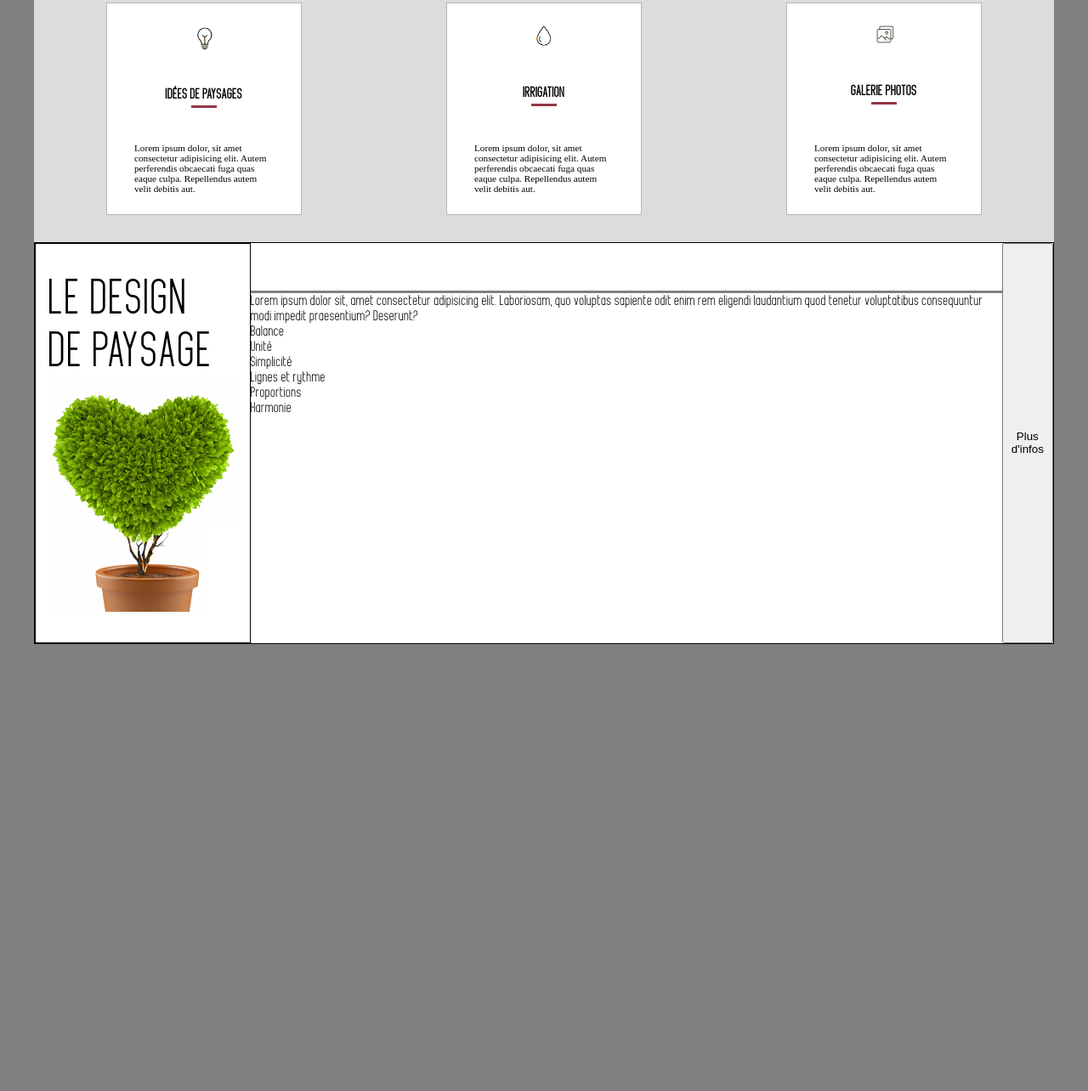
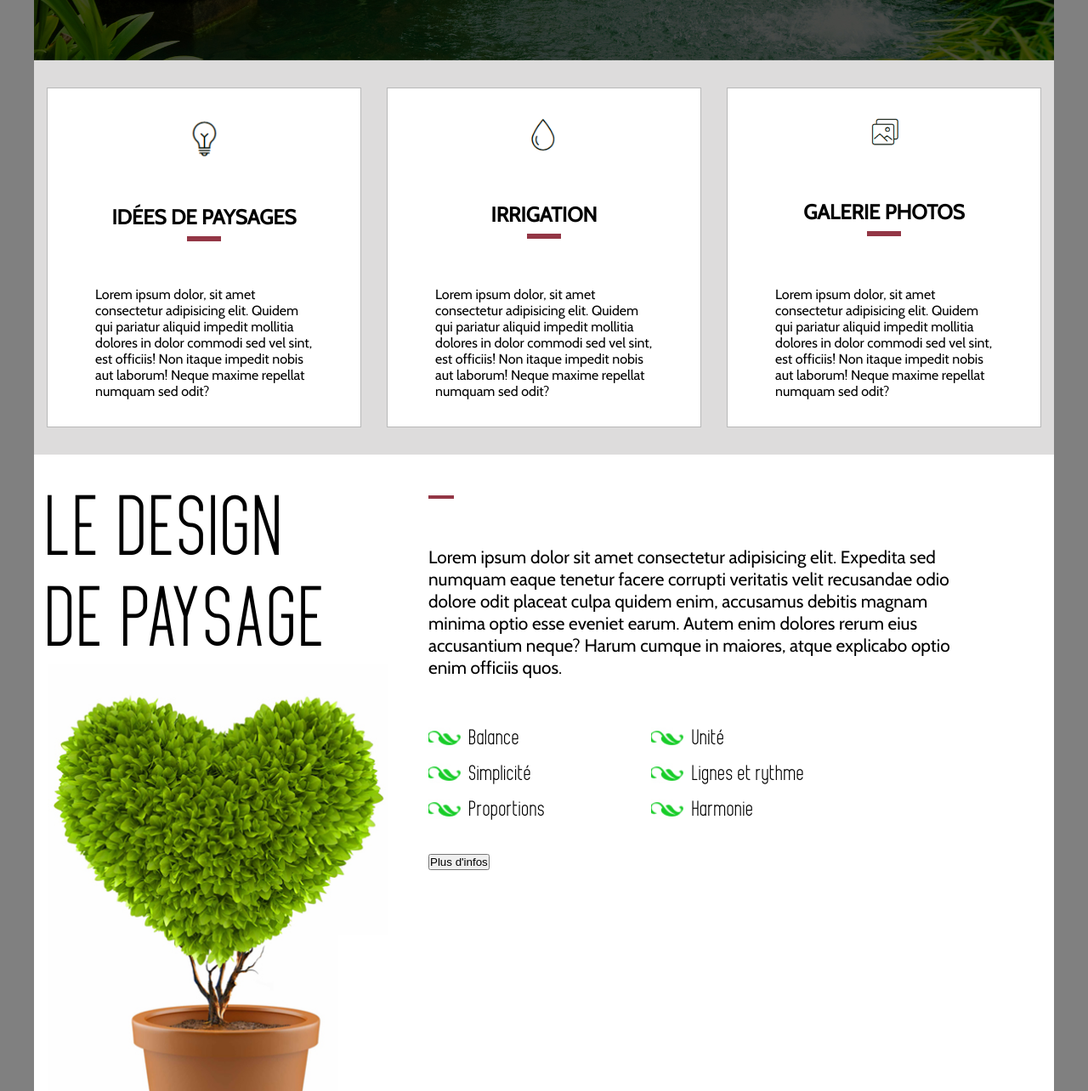
Before and after one commit to Rcamenen/Garden, a plain HTML site: page index.html in a window 1280 px wide. Shown: the part 391-1675 px from the top of the page at 85% size. Before the commit the page ends 1149 px from the top, so only its background shows below. Drawn offline with Linux system fonts and the light colour scheme.

Commit message:
Construction index.html et style.css

```diff
--- a/index.html
+++ b/index.html
@@ -32,42 +32,44 @@
                 <div class="titleBox">
                     <h2>Idées de paysages</h2>
                 </div>
-                <p>Lorem ipsum dolor, sit amet consectetur adipisicing elit. Autem perferendis obcaecati fuga quas eaque culpa. Repellendus autem velit debitis aut.</p>
+                <p>Lorem ipsum dolor, sit amet consectetur adipisicing elit. Quidem qui pariatur aliquid impedit mollitia dolores in dolor commodi sed vel sint, est officiis! Non itaque impedit nobis aut laborum! Neque maxime repellat numquam sed odit?</p>
             </div>
             <div class="category">
                 <img src="./images/goutte.PNG" alt="" class="iconeCategory">
                 <div class="titleBox">
                     <h2>Irrigation</h2>
                 </div>
-                <p>Lorem ipsum dolor, sit amet consectetur adipisicing elit. Autem perferendis obcaecati fuga quas eaque culpa. Repellendus autem velit debitis aut.</p>
+                <p>Lorem ipsum dolor, sit amet consectetur adipisicing elit. Quidem qui pariatur aliquid impedit mollitia dolores in dolor commodi sed vel sint, est officiis! Non itaque impedit nobis aut laborum! Neque maxime repellat numquam sed odit?</p>
             </div>
             <div class="category">
                 <img src="./images/photos.PNG" alt="" class="iconeCategory">
                 <div class="titleBox">
                     <h2>Galerie photos</h2>
                 </div>
-                <p>Lorem ipsum dolor, sit amet consectetur adipisicing elit. Autem perferendis obcaecati fuga quas eaque culpa. Repellendus autem velit debitis aut.</p>
+                <p>Lorem ipsum dolor, sit amet consectetur adipisicing elit. Quidem qui pariatur aliquid impedit mollitia dolores in dolor commodi sed vel sint, est officiis! Non itaque impedit nobis aut laborum! Neque maxime repellat numquam sed odit?</p>
+
             </div>
         </section>
         <div id="CTA">
 
             <div id="left">
                 <h2>LE DESIGN <br>DE PAYSAGE</h2>
-                <img src="./images/home-02.jpg" alt="">
+                <img src="./images/home-02.jpg" alt="">Lorem ipsum dolor, sit amet consectetur adipisicing elit. Autem perferendis obcaecati fuga quas eaque culpa. Repellendus autem velit debitis aut.
             </div>
 
             <div id="right">
-                <hr size="5px" noshade="">
-                <p>Lorem ipsum dolor sit, amet consectetur adipisicing elit. Laboriosam, quo voluptas sapiente odit enim rem eligendi laudantium quod tenetur voluptatibus consequuntur modi impedit praesentium? Deserunt?</p>
-                <div id="item">Balance</div>
-                <div id="item">Unité</div>
-                <div id="item">Simplicité</div>
-                <div id="item">Lignes et rythme</div>
-                <div id="item">Proportions</div>
-                <div id="item">Harmonie</div>
+                <div id="line"></div>
+                <p id="CTAPara" >Lorem ipsum dolor sit amet consectetur adipisicing elit. Expedita sed numquam eaque tenetur facere corrupti veritatis velit recusandae odio dolore odit placeat culpa quidem enim, accusamus debitis magnam minima optio esse eveniet earum. Autem enim dolores rerum eius accusantium neque? Harum cumque in maiores, atque explicabo optio enim officiis quos.</p>
+                    <ul id="itemBox">
+                        <li class="item"><img src="./images/feuille-picto.jpg" alt=""><p>Balance</p></li>
+                        <li class="item"><img src="./images/feuille-picto.jpg" alt=""><p>Unité</p></li>
+                        <li class="item"><img src="./images/feuille-picto.jpg" alt=""><p>Simplicité</p></li>
+                        <li class="item"><img src="./images/feuille-picto.jpg" alt=""><p>Lignes et rythme</p></li>
+                        <li class="item"><img src="./images/feuille-picto.jpg" alt=""><p>Proportions</p></li>
+                        <li class="item"><img src="./images/feuille-picto.jpg" alt=""><p>Harmonie</p></li>
+                    </ul>
+            <button>Plus d'infos</button>
             </div>
-
-            <button>Plus d'infos</button>
 
         </div>
     </main>
--- a/style.css
+++ b/style.css
@@ -9,7 +9,7 @@
     --color-2: #17CD28;
 
     --font-title: 'megan_juneregular';
-    --font-para: 'cabin-bold-webfont';
+    --font-para: 'cabin-regular-webfont';
 }
 
 *{
@@ -91,7 +91,7 @@ body{
 }
 
 #main #slider{
-    height: 300px;
+    height: 400px;
     background-image: url('./images/swiper-3.jpg');
     background-position: bottom;
     background-size: cover;
@@ -104,7 +104,7 @@ body{
 }
 
 #main #slider h1{
-    font-size: 6rem;
+    font-size: 10rem;
     font-weight: 400;
     letter-spacing: 1rem;
     line-height: 1;
@@ -112,7 +112,7 @@ body{
 
 #main #slider p{
     line-height: 1;
-    font-size: 1.6rem;
+    font-size: 3rem;
     height: 60px;
 }
 
@@ -132,23 +132,22 @@ body{
 }
 
 .category{
-    width: 230px;
-    height: 250px;
+    width: 370px;
+    height: 400px;
     background-color: white;
     display: flex;
     flex-direction: column;
     justify-content: space-between;
     align-items: center;
-    padding: 24px 32px;
-    gap: 16px;
+    padding: 32px 56px;
     border: 1px solid rgba(129, 129, 129, 0.565);
 }
 
 .category .titleBox{
-    border-bottom: 3px solid var(--color-1);
+    border-bottom: 6px solid var(--color-1);
     text-align: center;
-    width: 30px;
-    padding-bottom: 4px;
+    width: 40px;
+    padding-bottom: 8px;
     display: flex;
     justify-content: center;
 }
@@ -156,43 +155,84 @@ body{
 .category h2{
     display: inline;
     text-align: center;
-    font-size: 1rem;
+    font-size: 1.5rem;
     text-transform: uppercase;
     white-space: preserve nowrap;
+    font-family: var(--font-para);
 }
 
 .category p{
 
-    font-size: 0.7rem;
+    font-size: 1rem;
     font-family: var(--font-para);
 
 }
 
 .iconeCategory{
-    width: 25px;
+    width: 40px;
 }
 
 #CTA{
     display: flex;
     background-color: white;
-    border: 1px solid;
 }
 
 #CTA #left{
-    /* width: 40%; */
-    border: 1px solid;
     padding: 32px 16px;
 }
 
 #CTA #right{
-    padding: 56px 0;
+    padding: 48px 80px 32px 32px;
+}
+
+#paraCTABox{
+    overflow: visible;
+    width: 30px;
+}
+
+#line{
+    height: 1px;
+    width: 30px;
+    border-top:4px solid var(--color-1);
+
+}
+
+#CTAPara{
+    margin-top: 56px;
+    font-family: var(--font-para);
+    font-size: 1.3rem;
+}
+
+#CTA #right #itemBox{
+    margin-top: 40px;
+    display: flex;
+    flex-wrap: wrap;
+}
+
+#CTA #right #itemBox .item{
+    width: 40%;
+    display: flex;
+    justify-content: left;
+    align-items: center;
+    margin-top: 16px;
+    gap: 8px;
+    font-size: 1.5rem;
+}
+
+#CTA #right #itemBox .item img{
+    width: 40px;
+}
+
+
+#CTA #right button{
+    margin-top: 40px;
 }
 
 #CTA h2{
-    font-size: 3.5rem;
+    font-size: 6rem;
     font-weight: 400;
 }
 
 #CTA img{
-    width: 220px;
+    width: 400px;
 }
```
Also changed, not shown: images/feuille-picto.jpg (added).
